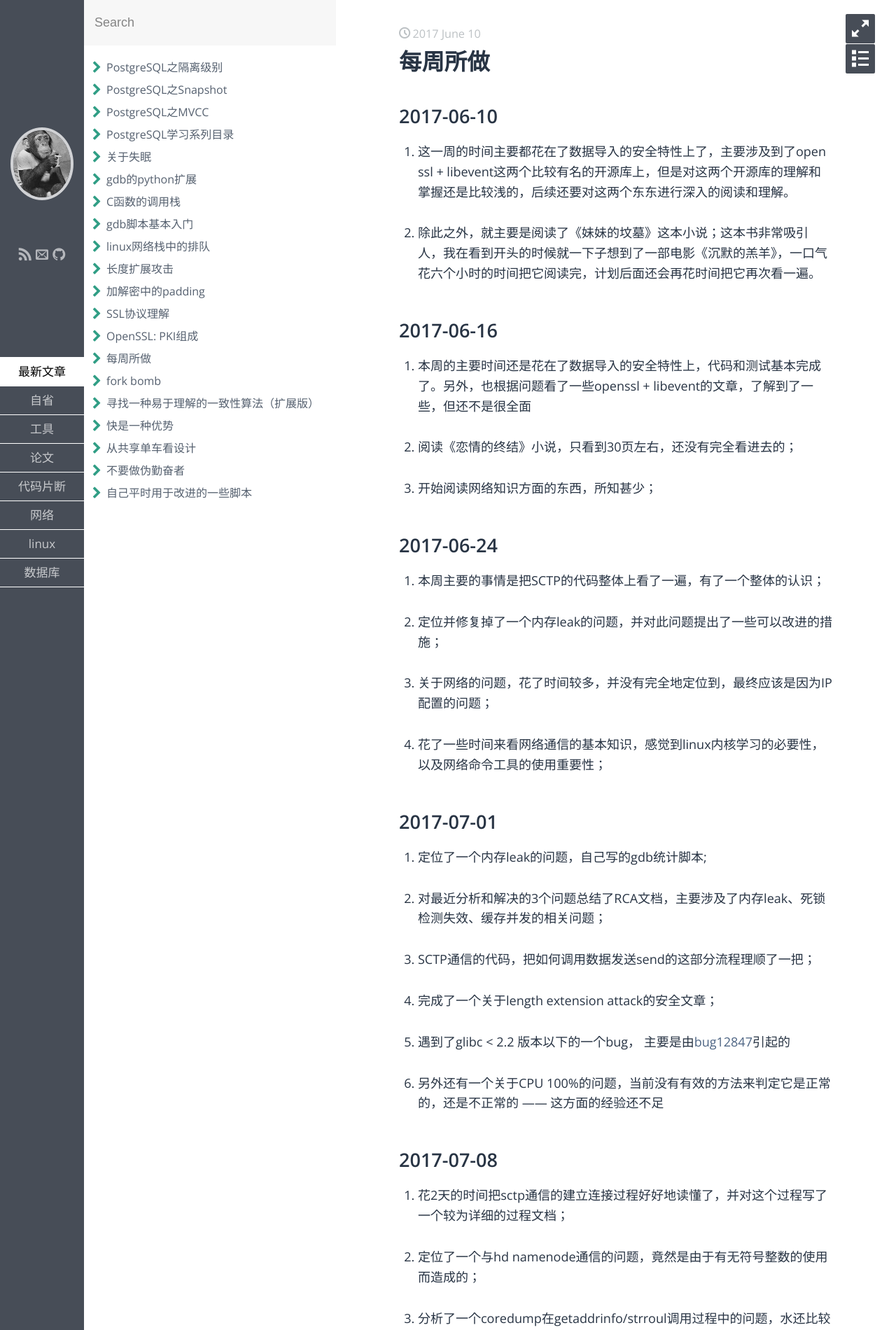
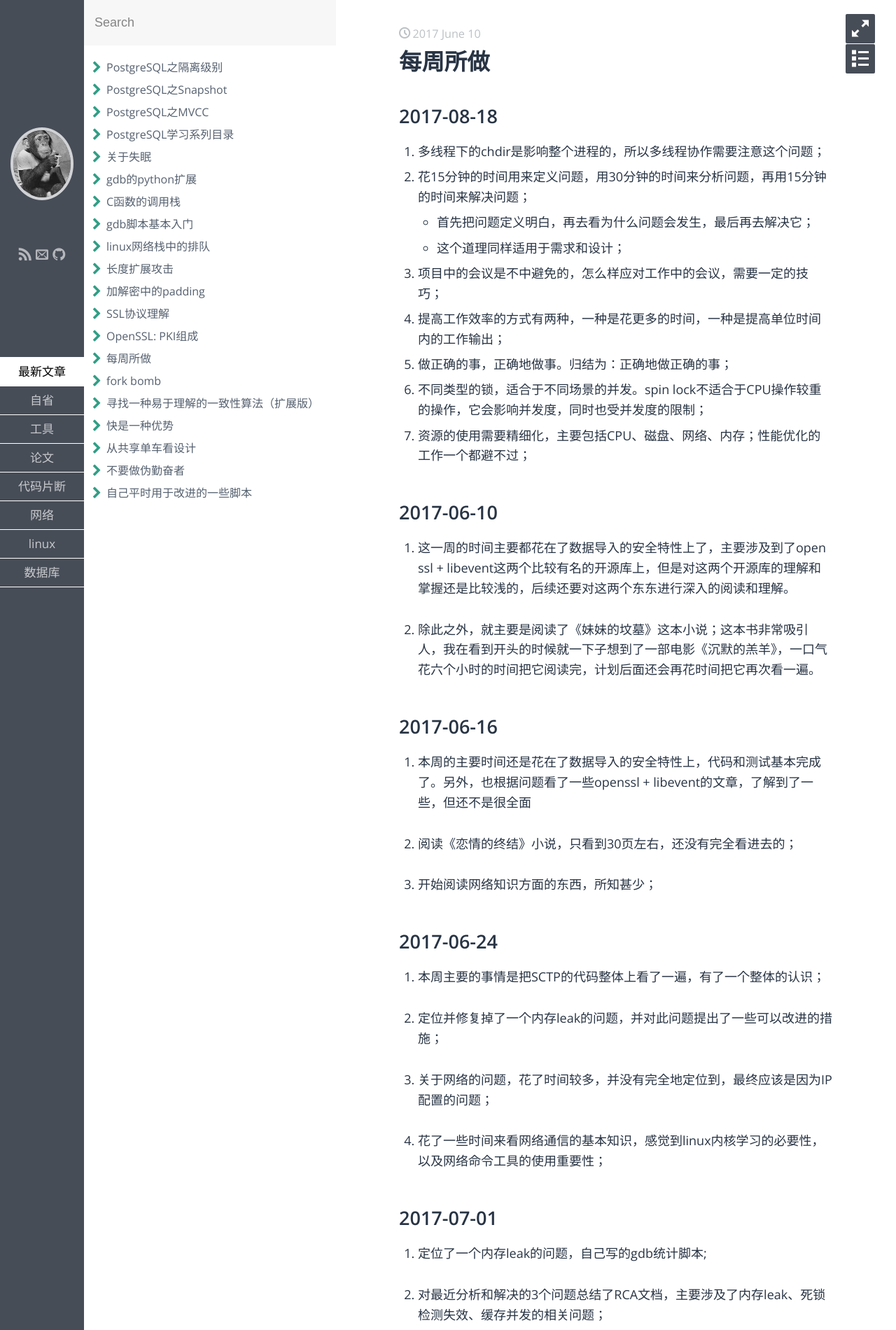
Before and after one commit to feelkill/feelkill.github.io, a Jekyll site: the page built from _posts/self_think/2017-06-10-main-things-each-week.md, in a window 1280 px wide. Shown: the top 1900 px of the page at 70% size. Built offline with Jekyll 4.4.1, drawn with Linux system fonts in a browser that asks for light colours; some web fonts are replaced.

Commit message:
本周工作总结

```diff
--- a/_posts/self_think/2017-06-10-main-things-each-week.md
+++ b/_posts/self_think/2017-06-10-main-things-each-week.md
@@ -5,6 +5,18 @@ date: 2017-06-10
 category: 自省
 keywords: 每周总结, 反省, 改进
 ---
+
+## 2017-08-18
+
+1. 多线程下的chdir是影响整个进程的，所以多线程协作需要注意这个问题；
+2. 花15分钟的时间用来定义问题，用30分钟的时间来分析问题，再用15分钟的时间来解决问题；
+    * 首先把问题定义明白，再去看为什么问题会发生，最后再去解决它；
+    * 这个道理同样适用于需求和设计；
+3. 项目中的会议是不中避免的，怎么样应对工作中的会议，需要一定的技巧；
+4. 提高工作效率的方式有两种，一种是花更多的时间，一种是提高单位时间内的工作输出；
+4. 做正确的事，正确地做事。归结为：正确地做正确的事；
+5. 不同类型的锁，适合于不同场景的并发。spin lock不适合于CPU操作较重的操作，它会影响并发度，同时也受并发度的限制；
+6. 资源的使用需要精细化，主要包括CPU、磁盘、网络、内存；性能优化的工作一个都避不过；
 
 ## 2017-06-10
 
```
